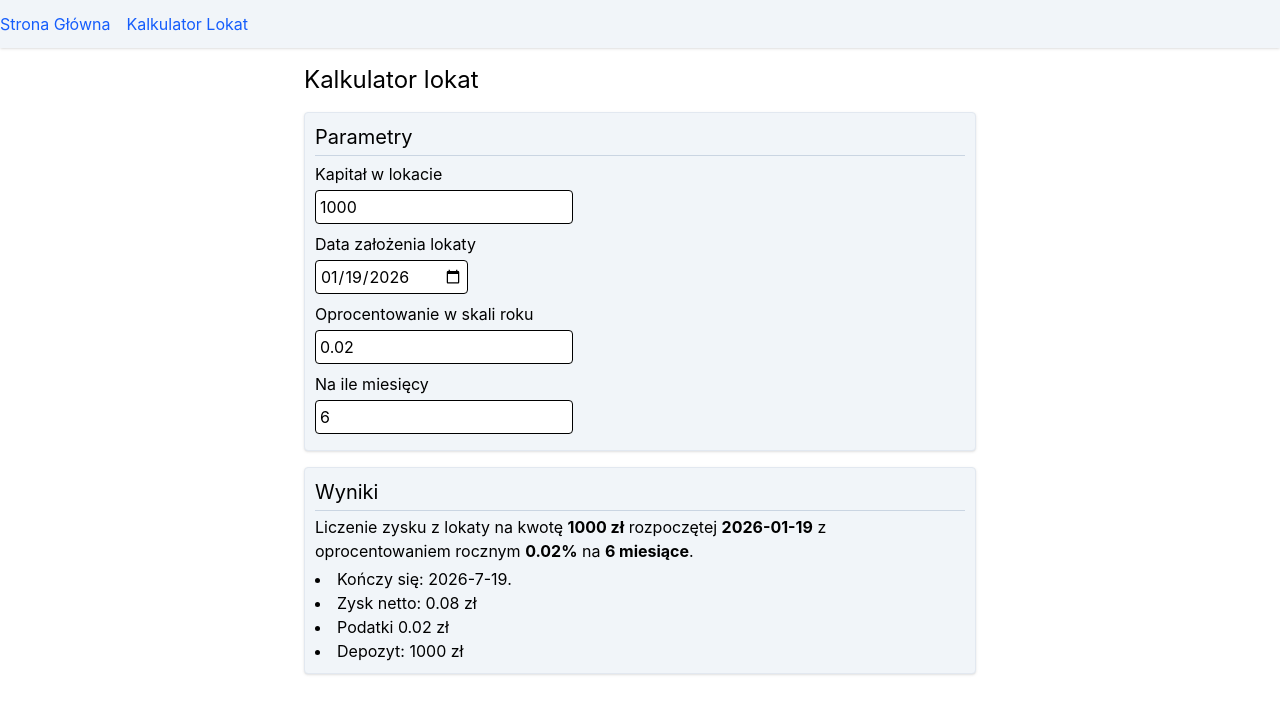
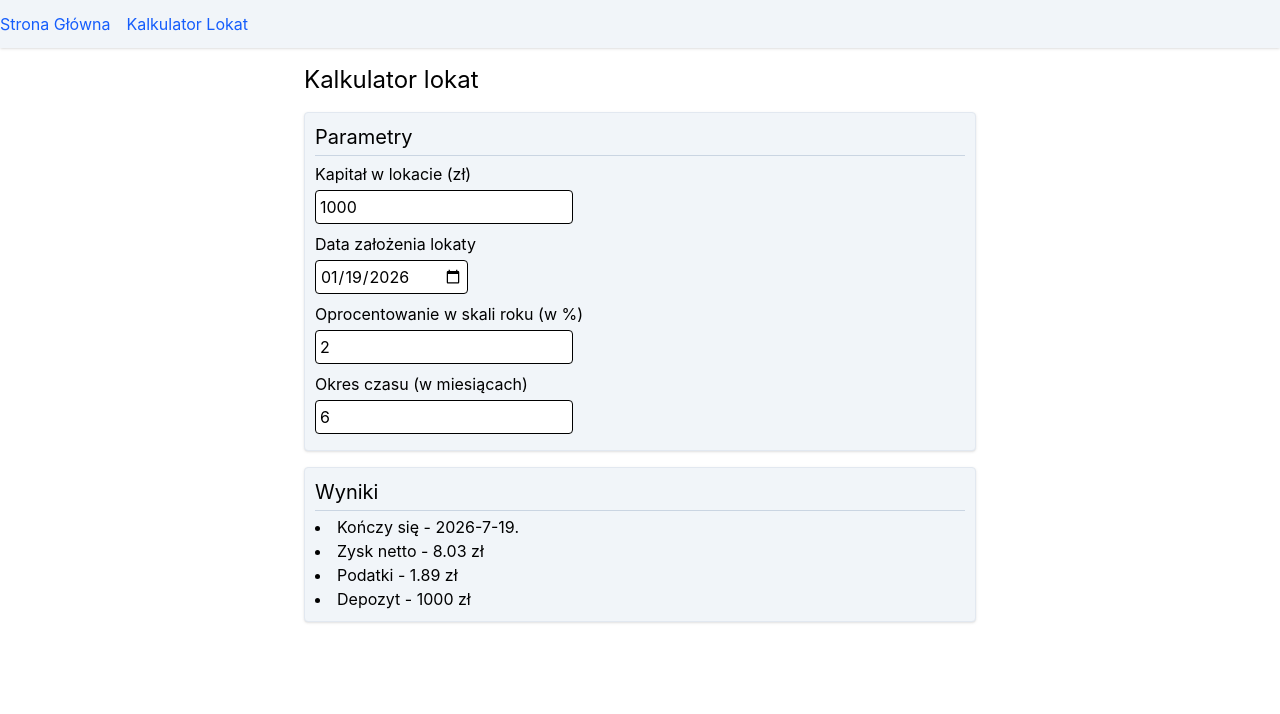
Before and after one commit to kolaczyn/investment-calculator, a Vue app: page /kalkulator/lokata in a window 1280 px wide. Shown: the top 714 px of the page. Built offline with nearby package versions, Linux system fonts and the light colour scheme.

Commit message:
add view timed deposit by id

```diff
--- a/src/features/home/HomeView.vue
+++ b/src/features/home/HomeView.vue
@@ -25,7 +25,7 @@ onMounted(() => {
                 </template>
                 <ul v-if="data" class="list-disc list-inside">
                     <li v-for="d in data" :key="d.id">
-                        <AppLink to="/">
+                        <AppLink :to="`/lokaty/${d.id}`">
                             {{ d.amount }} zł, {{ d.annualInterest }}%, {{ d.periodMonths }} miesięcy, rozpoczęta {{
                                 (d.startDate)
                             }}.
--- a/src/features/timed-deposit-calculator/TimedDepositCalculator.vue
+++ b/src/features/timed-deposit-calculator/TimedDepositCalculator.vue
@@ -6,19 +6,15 @@ import { formatDate } from '@/shared/utils/formatDate';
 import { computed, reactive } from 'vue';
 import { getDepositEndDate } from './utils/getDepositEndDate';
 import { getDepositGains } from './utils/getDepositGains';
+import type { TimedDeposit } from '@/shared/types/TimedDeposit';
 
-const props = defineProps<{
-    amount: number,
-    startDate: string,
-    annualInterest: number,
-    periodMonths: number,
-}>()
+const props = defineProps<{ data: TimedDeposit }>()
 
 const f = reactive({
-    amount: props.amount,
-    startDate: props.startDate,
-    annualInterest: props.annualInterest,
-    periodMonths: props.periodMonths
+    amount: props.data.amount,
+    startDate: props.data.startDate,
+    annualInterest: props.data.annualInterest,
+    periodMonths: props.data.periodMonths
 })
 
 const depositEndDate = computed(() => getDepositEndDate(new Date(f.startDate), f.periodMonths))
@@ -40,31 +36,25 @@ const amountAfterEnd = computed(() => getDepositGains({
                     <h2 class="text-xl">Parametry</h2>
                 </template>
 
-                <AppInput label="Kapitał w lokacie" id="amount" type="number" v-model.number="f.amount" />
+                <AppInput label="Kapitał w lokacie (zł)" id="amount" type="number" v-model.number="f.amount" />
                 <AppInput label="Data założenia lokaty" id="start-date" type="date" v-model="f.startDate" />
-                <AppInput label="Oprocentowanie w skali roku" id="annual-interest" type="number"
+                <AppInput label="Oprocentowanie w skali roku (w %)" id="annual-interest" type="number"
                     v-model.number="f.annualInterest" step="0.5" />
-                <AppInput label="Na ile miesięcy" id="period-months" type="number" v-model.number="f.periodMonths" />
+                <AppInput label="Okres czasu (w miesiącach)" id="period-months" type="number"
+                    v-model.number="f.periodMonths" />
             </Card>
 
             <Card>
                 <template v-slot:header>
                     <h2 class="text-xl">Wyniki</h2>
                 </template>
-
-                <p class="mb-1">
-                    Liczenie zysku z lokaty na kwotę <b>{{ f.amount }} zł</b> rozpoczętej <b>{{ f.startDate }}</b> z
-                    oprocentowaniem
-                    rocznym <b>{{ f.annualInterest }}%</b>
-                    na <b>{{ f.periodMonths }} miesiące</b>.
-                </p>
                 <ul class="list-disc list-inside">
                     <li>
-                        Kończy się: {{ formatDate(depositEndDate) }}.
+                        Kończy się - {{ formatDate(depositEndDate) }}.
                     </li>
-                    <li>Zysk netto: {{ amountAfterEnd.netGain }} zł</li>
-                    <li>Podatki {{ amountAfterEnd.taxes }} zł</li>
-                    <li>Depozyt: {{ f.amount }} zł</li>
+                    <li>Zysk netto - {{ amountAfterEnd.netGain }} zł</li>
+                    <li>Podatki - {{ amountAfterEnd.taxes }} zł</li>
+                    <li>Depozyt - {{ f.amount }} zł</li>
                 </ul>
             </Card>
         </main>
--- a/src/features/timed-deposit-calculator/TimedDepositCalculatorView.vue
+++ b/src/features/timed-deposit-calculator/TimedDepositCalculatorView.vue
@@ -7,6 +7,5 @@ const init = mockData.timedDeposits[0]!
 </script>
 
 <template>
-    <TimedDepositCalculator :amount="init.amount" :start-date="init.startDate" :annual-interest="init.annualInterest"
-        :period-months="init.periodMonths" />
+    <TimedDepositCalculator :data="init" />
 </template>
--- /dev/null
+++ b/src/features/timed-deposit-calculator/TimedDepositInfoView.vue
@@ -0,0 +1,23 @@
+<script setup lang="ts">
+import { apiUrl } from '@/shared/const/apiUrl';
+import type { TimedDeposit } from '@/shared/types/TimedDeposit';
+import { ref, watch } from 'vue';
+import { useRoute } from 'vue-router';
+import TimedDepositCalculator from './TimedDepositCalculator.vue';
+
+const data = ref<TimedDeposit | null>(null)
+
+const route = useRoute()
+
+const fetchData = (id: string) => {
+    fetch(`${apiUrl}/deposits/${id}`).then(x => x.json()).then(response => {
+        data.value = response
+    })
+}
+
+watch(() => route.params.id as string, id => fetchData(id), { immediate: true })
+</script>
+
+<template>
+    <TimedDepositCalculator v-if="data" :data="data" />
+</template>
--- a/src/router/index.ts
+++ b/src/router/index.ts
@@ -1,6 +1,7 @@
 import { createRouter, createWebHistory } from "vue-router";
 import HomeView from "@/features/home/HomeView.vue";
 import TimedDepositCalculatorView from "@/features/timed-deposit-calculator/TimedDepositCalculatorView.vue";
+import TimedDepositInfoView from "@/features/timed-deposit-calculator/TimedDepositInfoView.vue";
 
 const router = createRouter({
   history: createWebHistory(import.meta.env.BASE_URL),
@@ -11,6 +12,11 @@ const router = createRouter({
       component: HomeView,
     },
     {
+      path: "/lokaty/:id",
+      name: "timed-deposit-info",
+      component: TimedDepositInfoView,
+    },
+    {
       path: "/kalkulator/lokata",
       name: "timed-deposit-calculator",
       component: TimedDepositCalculatorView,
--- a/src/shared/mockData.ts
+++ b/src/shared/mockData.ts
@@ -4,7 +4,7 @@ const mockTimedDeposits: TimedDeposit[] = [
   {
     id: "1",
     amount: 1000,
-    annualInterest: 0.02,
+    annualInterest: 2,
     periodMonths: 6,
     startDate: "2026-01-19",
   },
--- a/src/shared/types/TimedDeposit.ts
+++ b/src/shared/types/TimedDeposit.ts
@@ -1,8 +1,9 @@
 export type TimedDeposit = {
   id: string;
   amount: number;
+  // in percent (e.g. 2 means 2%)
   annualInterest: number;
   periodMonths: number;
-  // in yyyy-mm-dd format (for example 2026-02-27)
+  // in yyyy-mm-dd format (e.g. 2026-02-27)
   startDate: string;
 };
```
